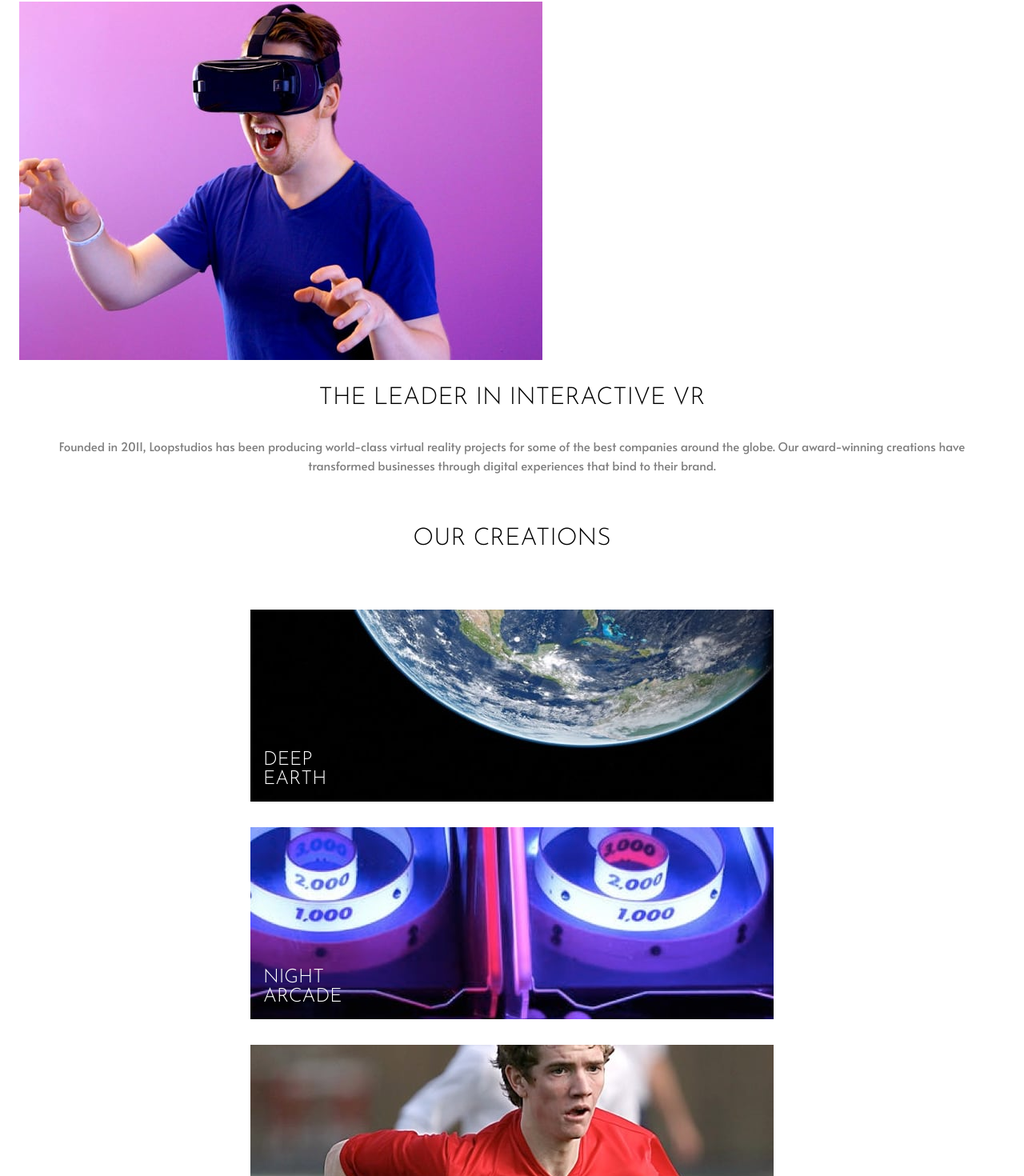
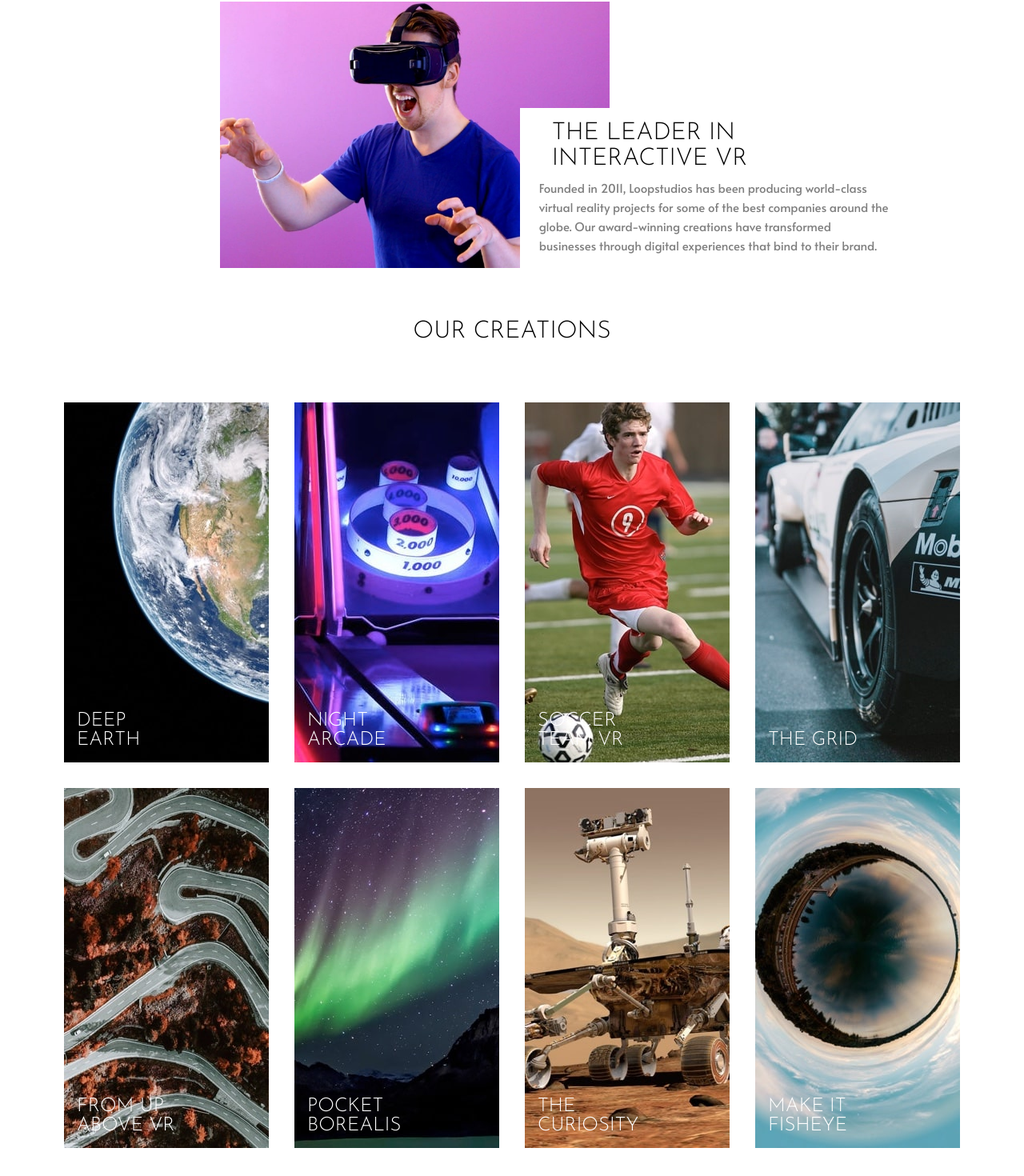
Before and after one commit to Rgit915/loopstudios-landing-page, a React (Vite) app: page / in a window 1280 px wide. Shown: the part 870-2340 px from the top of the page at 80% size. Built offline with nearby package versions, Linux system fonts and the light colour scheme.

Commit message:
Add responsive images using picture tag

```diff
--- a/src/App.jsx
+++ b/src/App.jsx
@@ -3,14 +3,23 @@ import { useState } from "react";
 import menuIcon from "./assets/images/icon-hamburger.svg";
 import logo from "./assets/images/logo.svg";
 import interactiveVR from "./assets/images/mobile/image-interactive.jpg";
+import interactiveVRdesktop from "./assets/images/desktop/image-interactive.jpg";
 import deepEarth from "./assets/images/mobile/image-deep-earth.jpg";
+import deepEarthDesktop from "./assets/images/desktop/image-deep-earth.jpg";
 import nightArcade from "./assets/images/mobile/image-night-arcade.jpg";
+import nightArcadeDesktop from "./assets/images/desktop/image-night-arcade.jpg";
 import soccerTeam from "./assets/images/mobile/image-soccer-team.jpg";
+import soccerTeamDesktop from "./assets/images/desktop/image-soccer-team.jpg";
 import grid from "./assets/images/mobile/image-grid.jpg";
+import gridDesktop from "./assets/images/desktop/image-grid.jpg";
 import fromAbove from "./assets/images/mobile/image-from-above.jpg";
+import fromAboveDesktop from "./assets/images/desktop/image-from-above.jpg";
 import pocketBorealis from "./assets/images/mobile/image-pocket-borealis.jpg";
+import pocketBorealisDesktop from "./assets/images/desktop/image-pocket-borealis.jpg";
 import curiosity from "./assets/images/mobile/image-curiosity.jpg";
+import curiosityDesktop from "./assets/images/desktop/image-curiosity.jpg";
 import fisheye from "./assets/images/mobile/image-fisheye.jpg";
+import fisheyeDesktop from "./assets/images/desktop/image-fisheye.jpg";
 import facebookIcon from "./assets/images/icon-facebook.svg";
 import twitterIcon from "./assets/images/icon-twitter.svg";
 import pinterestIcon from "./assets/images/icon-pinterest.svg";
@@ -24,7 +33,7 @@ const App = () => {
   };
   return (
     <>
-      <header className="relative flex flex-col justify-between w-full text-white p-4  md:px-12 bg-[url('./assets/images/mobile/image-hero.jpg')] md:bg-[url('./assets/images/desktop/image-hero.jpg')] bg-center bg-cover h-screen text-center">
+      <header className="relative flex flex-col justify-between w-full text-white p-4 bg-[url('./assets/images/mobile/image-hero.jpg')] bg-center bg-cover bg-no-repeat h-screen text-center md:bg-[url('./assets/images/desktop/image-hero.jpg')] md:px-12">
         <nav className="flex justify-between items-center py-8 px-2">
           <img className="h-8" src={logo} alt="Loopstudios Logo" />
 
@@ -116,18 +125,32 @@ const App = () => {
           )}
         </nav>
         {/* Hero Section */}
-        <div className="absolute top-1/2 left-1/2 transform -translate-x-1/2 -translate-y-1/2 flex flex-col justify-center items-center w-[90%] border-2 p-4 md:w-[80%] md:p-12 md:left-0 md:translate-x-0 lg:w-[60%] mx-12">
+        <div className="absolute top-1/2 left-1/2 transform -translate-x-1/2 -translate-y-1/2 flex flex-col justify-center items-center w-[90%] border-2 p-4 md:w-[80%] md:p-12 md:left-0 md:translate-x-0 lg:w-[60%]">
           <h1 className="font-josefin uppercase text-5xl leading-10 p-4 text-left md:text-7xl xl:text-8xl md:leading-[1.2] md:p-0">
             Immersive experiences that deliver
           </h1>
         </div>
       </header>
       <main className="container flex flex-col justify-center items-center p-6 gap-8 mt-12">
-        <section className="interactive-vr relative">
-          <img src={interactiveVR} alt="man wearing VR" />
-          <article>
-            <h2>The leader in interactive VR</h2>
-            <p className="text-[15px] leading-6  text-center font-alata font-normal text-black opacity-50 px-8">
+        <section className="interactive-vr relative flex flex-col md:flex-row">
+          {/* Mobile Image */}
+          <img
+            className="block md:hidden"
+            src={interactiveVR}
+            alt="man wearing VR"
+          />
+
+          {/* Desktop Image */}
+          <img
+            className="hidden md:block md:max-w-2/3 "
+            src={interactiveVRdesktop}
+            alt="man wearing VR"
+          />
+          <article className="md:absolute md:bottom-0 md:right-[-18%] top-[40%] bg-white md:p-2 md:max-w-2/3">
+            <h2 className="md:text-left md:px-8 md:py-2">
+              The leader in interactive VR
+            </h2>
+            <p className="text-[15px] leading-6  text-center font-alata font-normal text-black opacity-50 px-8 md:text-left md:px-4">
               Founded in 2011, Loopstudios has been producing world-class
               virtual reality projects for some of the best companies around the
               globe. Our award-winning creations have transformed businesses
@@ -137,38 +160,69 @@ const App = () => {
         </section>
         <section className="image-grid-container">
           <h2>Our creations</h2>
-          <button className="btn order-last m-auto "> See all </button>
-          <div className="cards-container">
+          <button className="btn order-last m-auto"> See all </button>
+          <div className="cards-container grid grid-cols-4">
             <div className="card">
+              <picture>
+                <source media="(min-width: 768px)" srcSet={deepEarthDesktop} />
                 <img className="" src={deepEarth} alt="half globe image" />
+              </picture>
               <h3> Deep earth </h3>
             </div>
+
             <div className="card">
+              <picture>
+                <source
+                  media="(min-width: 768px)"
+                  srcSet={nightArcadeDesktop}
+                />
                 <img className="" src={nightArcade} alt="light image" />
+              </picture>
               <h3>Night arcade </h3>
             </div>
             <div className="card">
+              <picture>
+                <source media="(min-width: 768px)" srcSet={soccerTeamDesktop} />
                 <img className="" src={soccerTeam} alt="soccer player image" />
+              </picture>
               <h3>Soccer team VR </h3>
             </div>
             <div className="card">
+              <picture>
+                <source media="(min-width: 768px)" srcSet={gridDesktop} />
                 <img className="" src={grid} alt="car wheel image" />
+              </picture>
               <h3>The grid </h3>
             </div>
             <div className="card">
+              <picture>
+                <source media="(min-width: 768px)" srcSet={fromAboveDesktop} />
                 <img className="" src={fromAbove} alt="from above VR image" />
+              </picture>
               <h3>From up above VR </h3>
             </div>
             <div className="card">
+              <picture>
+                <source
+                  media="(min-width: 768px)"
+                  srcSet={pocketBorealisDesktop}
+                />
                 <img className="" src={pocketBorealis} alt="" />
+              </picture>
               <h3>Pocket borealis </h3>
             </div>
             <div className="card">
+              <picture>
+                <source media="(min-width: 768px)" srcSet={curiosityDesktop} />
                 <img className="" src={curiosity} alt="" />
+              </picture>
               <h3>The curiosity </h3>
             </div>
             <div className="card">
+              <picture>
+                <source media="(min-width: 768px)" srcSet={fisheyeDesktop} />
                 <img className="" src={fisheye} alt="" />
+              </picture>
               <h3>Make it fisheye</h3>
             </div>
           </div>
```
Lines whose indentation alone changed are shown as unchanged.
